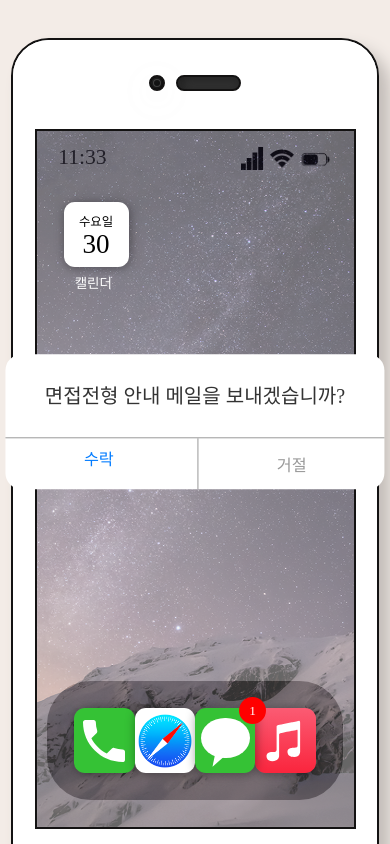
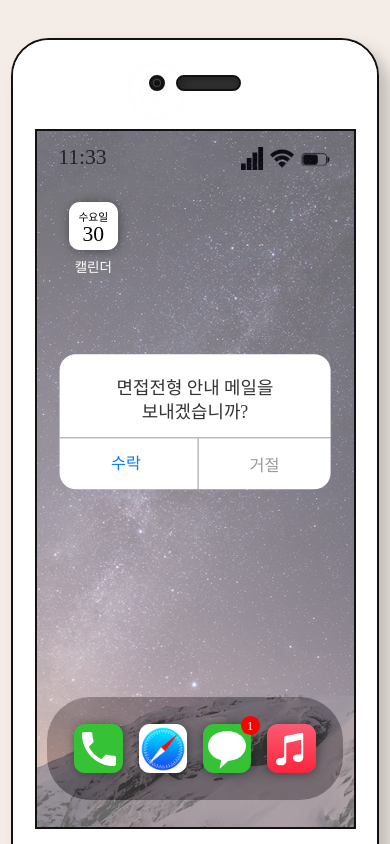
Before and after one commit to kkikkikong/portfolio, a Vue app in the folder vue3/vue3portfolio/: page /PhoneMain in a window 390 px wide. Both pictures are taken after a click on the button "메세지보내기". Built offline with nearby package versions, Linux system fonts and the light colour scheme; a web font is replaced by a local one.

Commit message:
media query, background css update

```diff
--- a/vue3/vue3portfolio/src/components/BasePopup.vue
+++ b/vue3/vue3portfolio/src/components/BasePopup.vue
@@ -59,6 +59,7 @@ export default {
   }
   &__btnbox {
     display: flex;
+    align-items: center;
     gap: 1rem;
     border-top: 1px solid #999;
   }
@@ -75,5 +76,17 @@ export default {
       border-left: 1px solid #999;
     }
   }
+  @media (max-width: 540px) {
+    &__content {
+      width: 50rem;
+    }
+    &__txt {
+      padding: 1rem 3rem 2rem;
+      word-break: keep-all;
+      font-size: 3.3rem;
+      line-height: 4.5rem;
+    }
+  }
+
 }
 </style>
--- a/vue3/vue3portfolio/src/views/PhoneMain.vue
+++ b/vue3/vue3portfolio/src/views/PhoneMain.vue
@@ -86,6 +86,7 @@
 <style lang="scss" scoped>
 .container--opacity {
   position: relative;
+  overflow: hidden;
   &::before {
     content: '';
     display: inline-block;
@@ -93,7 +94,7 @@
     top: 0;
     left: 0;
     width: 100%;
-    height: 100%;
+    height: 143rem;
     background-image: url(@/assets/images/img_phoneback.png);
     background-size: cover;
     opacity: 0.6;
@@ -223,6 +224,30 @@
       transform: rotate(3deg);
     }
   }
+
+  @media (max-width: 540px) {
+    &__day {
+      font-size: 2rem;
+    }
+    &__date {
+      font-size: 4rem;
+      line-height: 3.5rem;
+    }
+    &__icon {
+      width: 9rem;
+      height: 9rem;
+    }
+    &__message {
+      width: 7rem;
+      height: 5.5rem;
+    }
+    &__badge {
+      width: 3.5rem;
+      height: 3.5rem;
+      top: -1.5rem;
+      right: -1.5rem;
+    }
+  }
 }
 
 </style>
```
Also changed, not shown: vue3/vue3portfolio/public/images/img_background.png (deleted), vue3/vue3portfolio/public/images/img_phoneback.png.
